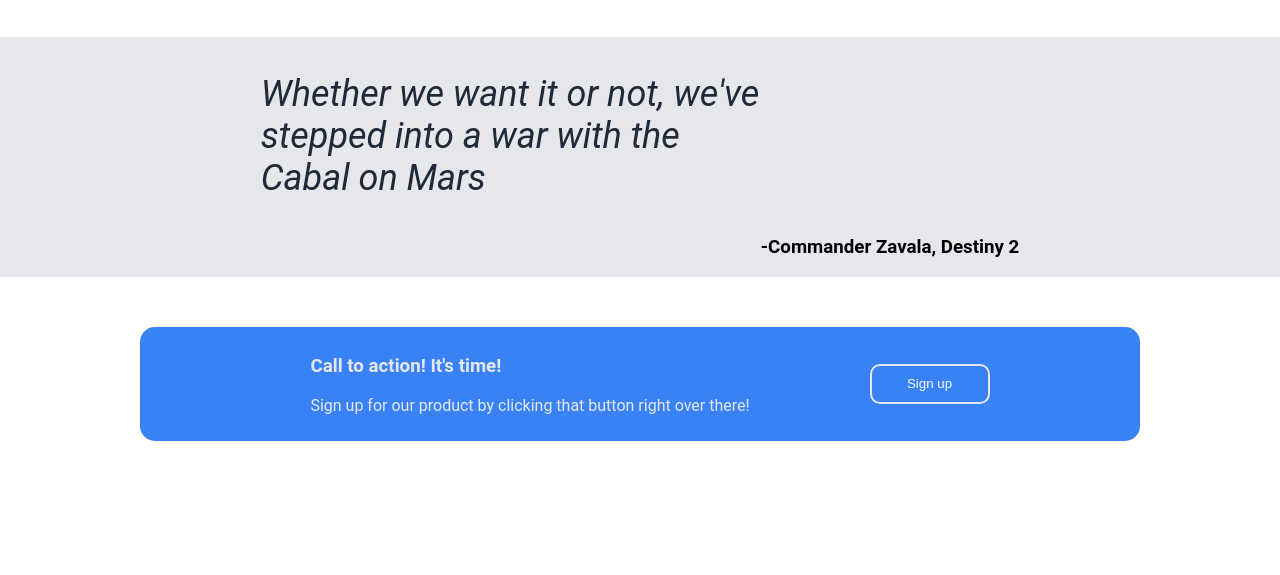
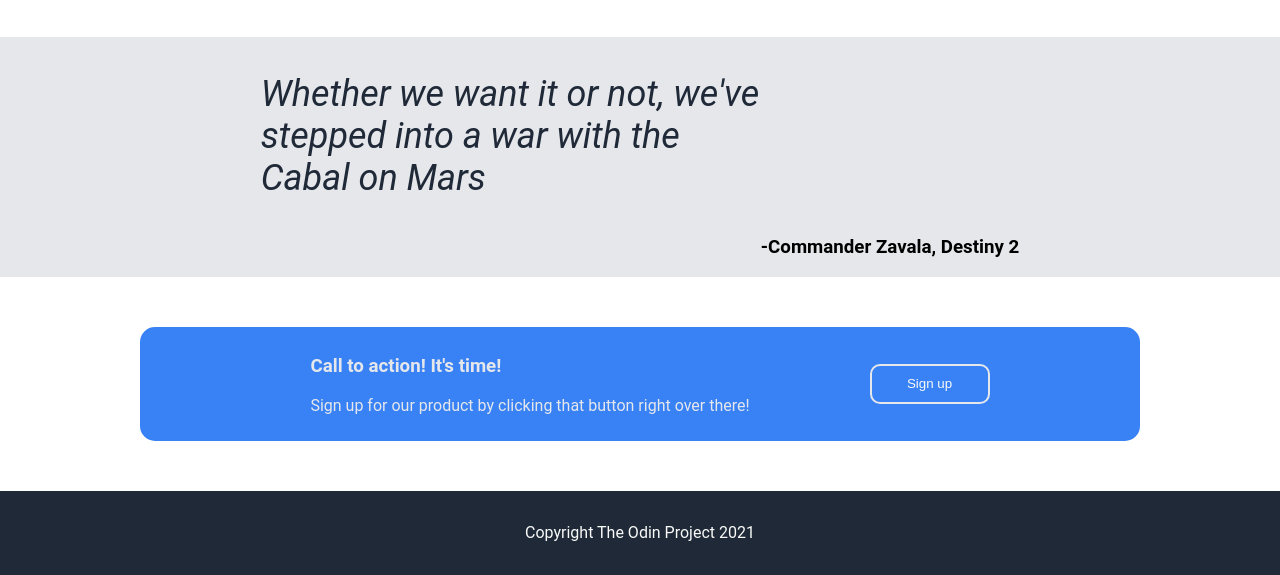
Before and after one commit to brycedesantis/odin-landing-page, a plain HTML site: page index.html in a window 1280 px wide. Shown: the part 570-1145 px from the top of the page. Before the commit the page ends 1061 px from the top, so only its background shows below. Drawn offline with Linux system fonts and the light colour scheme.

Commit message:
Add and style footer

```diff
--- a/index.html
+++ b/index.html
@@ -59,5 +59,8 @@
             <button class="sign-up-button">Sign up</button>
         </div>
     </div>
+    <div class="footer">
+        Copyright The Odin Project 2021
+    </div>
 </body>
 </html>
--- a/style.css
+++ b/style.css
@@ -3,7 +3,7 @@ body{
     font-family: Roboto, sans-serif;
 }
 
-.header{
+.header, .footer{
     background-color: #1f2937;
 }
 
@@ -25,7 +25,7 @@ body{
     font-size: 24px;
 }
 
-.header-logo, .header-main-text, .sign-up-button{
+.header-logo, .header-main-text, .sign-up-button, .footer{
     color: #f9faf8;
 }
 
@@ -114,3 +114,10 @@ img{
     border: 2px solid #e5e7eb;
     /* margin-left: 70px; */
 }
+
+.footer {
+    display: flex;
+    justify-content: center;
+    align-items: center;
+    height: 84px;
+}
```
